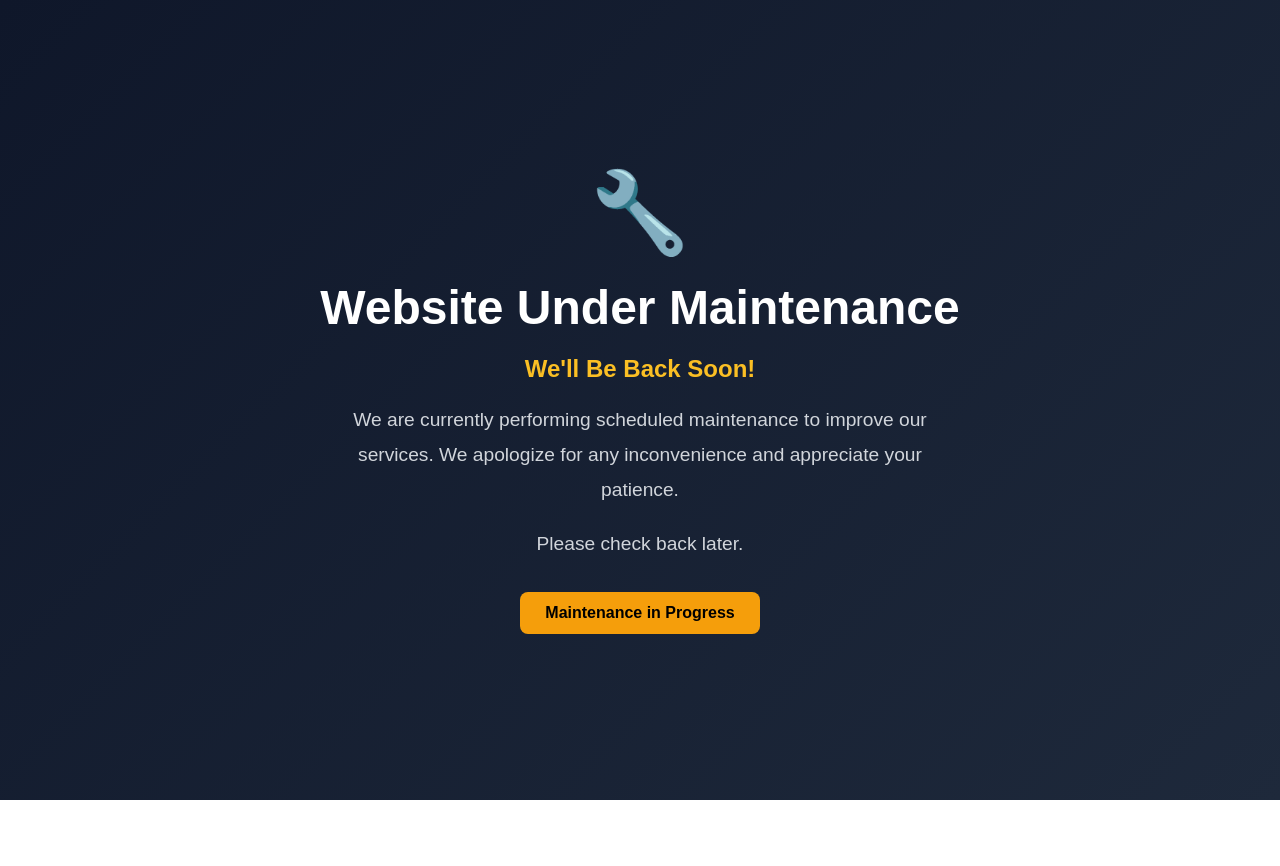
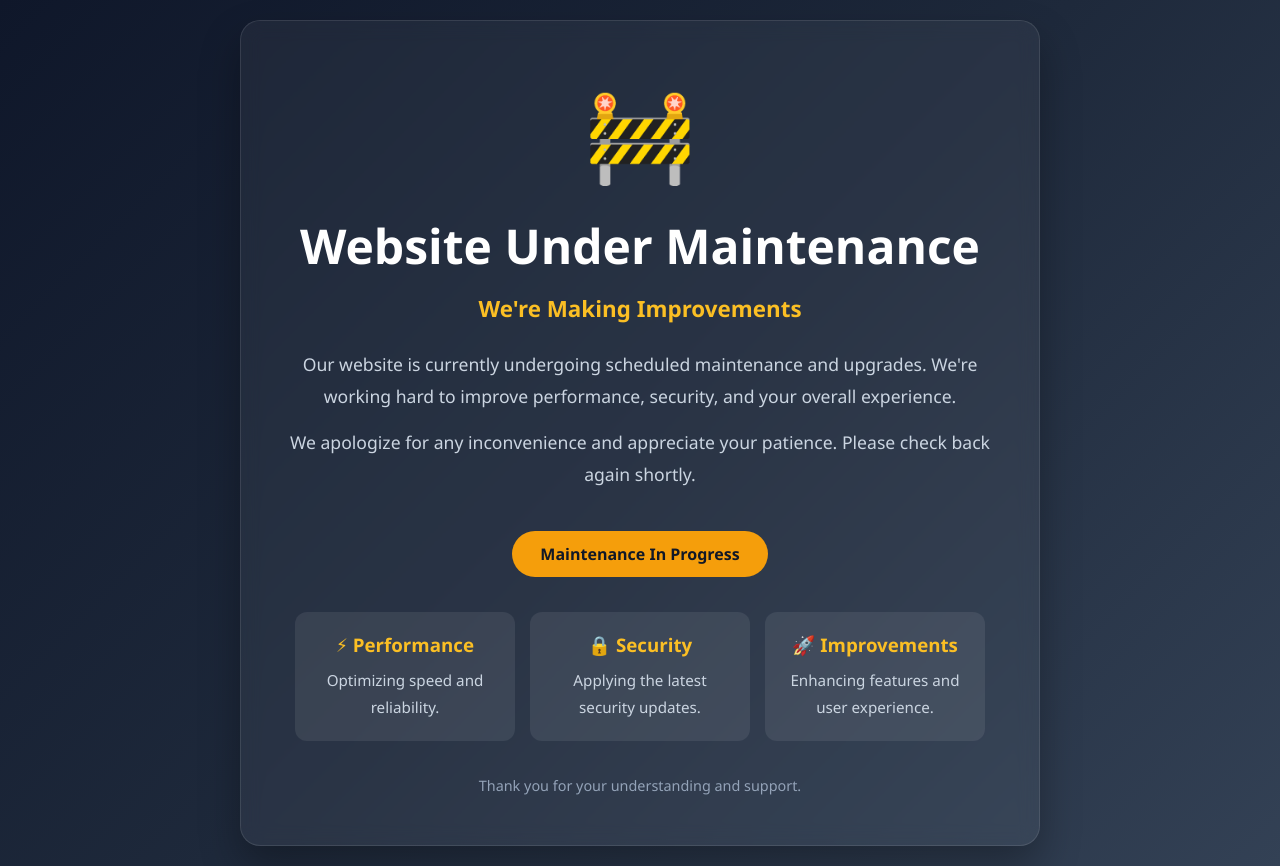
Before and after one commit to proptisharma-07/terraform-20-06-26, a plain HTML site: page app/index.html in a window 1280 px wide. Before the commit the page ends 800 px from the top, so only its background shows below. Drawn offline with Linux system fonts and the light colour scheme.

Commit message:
Update index.html

```diff
--- a/app/index.html
+++ b/app/index.html
@@ -6,81 +6,164 @@
 <title>Website Under Maintenance</title>
 
 <style>
-    * {
-      margin: 0;
-      padding: 0;
-      box-sizing: border-box;
-      font-family: Arial, sans-serif;
+*{
+    margin:0;
+    padding:0;
+    box-sizing:border-box;
+    font-family:'Segoe UI', Tahoma, Geneva, Verdana, sans-serif;
 }
 
-    body {
-      height: 100vh;
-      display: flex;
-      justify-content: center;
-      align-items: center;
-      background: linear-gradient(135deg, #0f172a, #1e293b);
-      color: white;
-      text-align: center;
+body{
+    min-height:100vh;
+    display:flex;
+    justify-content:center;
+    align-items:center;
+    background:linear-gradient(135deg,#0f172a,#1e293b,#334155);
+    color:white;
+    text-align:center;
+    padding:20px;
 }
 
-    .container {
-      max-width: 700px;
-      padding: 30px;
+.container{
+    max-width:800px;
+    background:rgba(255,255,255,0.05);
+    backdrop-filter:blur(10px);
+    border:1px solid rgba(255,255,255,0.1);
+    border-radius:20px;
+    padding:50px 40px;
+    box-shadow:0 20px 40px rgba(0,0,0,0.3);
 }
 
-    h1 {
-      font-size: 3rem;
-      margin-bottom: 20px;
+.icon{
+    font-size:90px;
+    margin-bottom:20px;
 }
 
-    h2 {
-      color: #fbbf24;
-      margin-bottom: 20px;
+h1{
+    font-size:3rem;
+    margin-bottom:15px;
 }
 
-    p {
-      font-size: 1.2rem;
-      line-height: 1.8;
-      color: #d1d5db;
+.subtitle{
+    font-size:1.4rem;
+    color:#fbbf24;
+    margin-bottom:25px;
+    font-weight:600;
 }
 
-    .icon {
-      font-size: 80px;
-      margin-bottom: 20px;
+p{
+    color:#cbd5e1;
+    font-size:1.1rem;
+    line-height:1.8;
+    margin-bottom:15px;
 }
 
-    .status {
-      margin-top: 30px;
-      display: inline-block;
-      padding: 12px 25px;
-      background: #f59e0b;
-      color: black;
-      font-weight: bold;
-      border-radius: 8px;
+.status{
+    display:inline-block;
+    margin-top:25px;
+    padding:12px 28px;
+    background:#f59e0b;
+    color:#111827;
+    font-weight:bold;
+    border-radius:50px;
+}
+
+.info-boxes{
+    display:flex;
+    flex-wrap:wrap;
+    justify-content:center;
+    gap:15px;
+    margin-top:35px;
+}
+
+.box{
+    width:220px;
+    padding:20px;
+    background:rgba(255,255,255,0.08);
+    border-radius:12px;
+}
+
+.box h3{
+    margin-bottom:10px;
+    color:#fbbf24;
+}
+
+.box p{
+    font-size:0.95rem;
+    margin:0;
+}
+
+.footer{
+    margin-top:35px;
+    font-size:0.9rem;
+    color:#94a3b8;
+}
+
+@media(max-width:768px){
+    h1{
+        font-size:2.2rem;
+    }
+
+    .subtitle{
+        font-size:1.2rem;
+    }
+
+    .box{
+        width:100%;
+    }
 }
 </style>
 </head>
+
 <body>
 
 <div class="container">
-    <div class="icon">🔧</div>
+
+    <div class="icon">🚧</div>
 
     <h1>Website Under Maintenance</h1>
 
-    <h2>We'll Be Back Soon!</h2>
+    <div class="subtitle">
+        We're Making Improvements
+    </div>
 
     <p>
-      We are currently performing scheduled maintenance to improve our services.
-      We apologize for any inconvenience and appreciate your patience.
+        Our website is currently undergoing scheduled maintenance and upgrades.
+        We're working hard to improve performance, security, and your overall experience.
     </p>
 
-    <p style="margin-top:20px;">
-      Please check back later.
+    <p>
+        We apologize for any inconvenience and appreciate your patience.
+        Please check back again shortly.
     </p>
 
     <div class="status">
-      Maintenance in Progress
+        Maintenance In Progress
     </div>
+
+    <div class="info-boxes">
+
+        <div class="box">
+            <h3>⚡ Performance</h3>
+            <p>Optimizing speed and reliability.</p>
+        </div>
+
+        <div class="box">
+            <h3>🔒 Security</h3>
+            <p>Applying the latest security updates.</p>
+        </div>
+
+        <div class="box">
+            <h3>🚀 Improvements</h3>
+            <p>Enhancing features and user experience.</p>
+        </div>
+
+    </div>
+
+    <div class="footer">
+        Thank you for your understanding and support.
+    </div>
+
 </div>
 
 </body>
```
Lines whose indentation alone changed are shown as unchanged.
